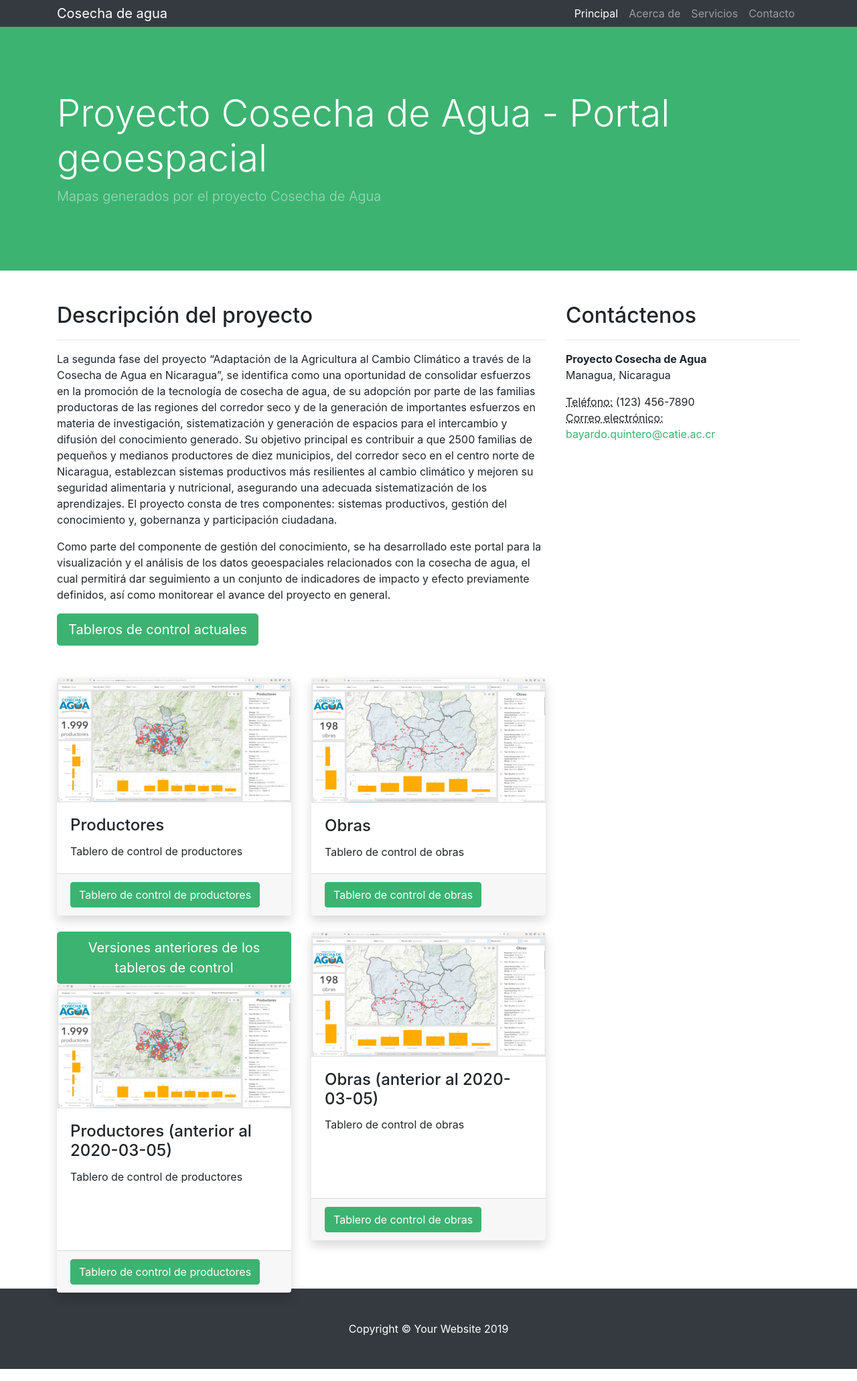
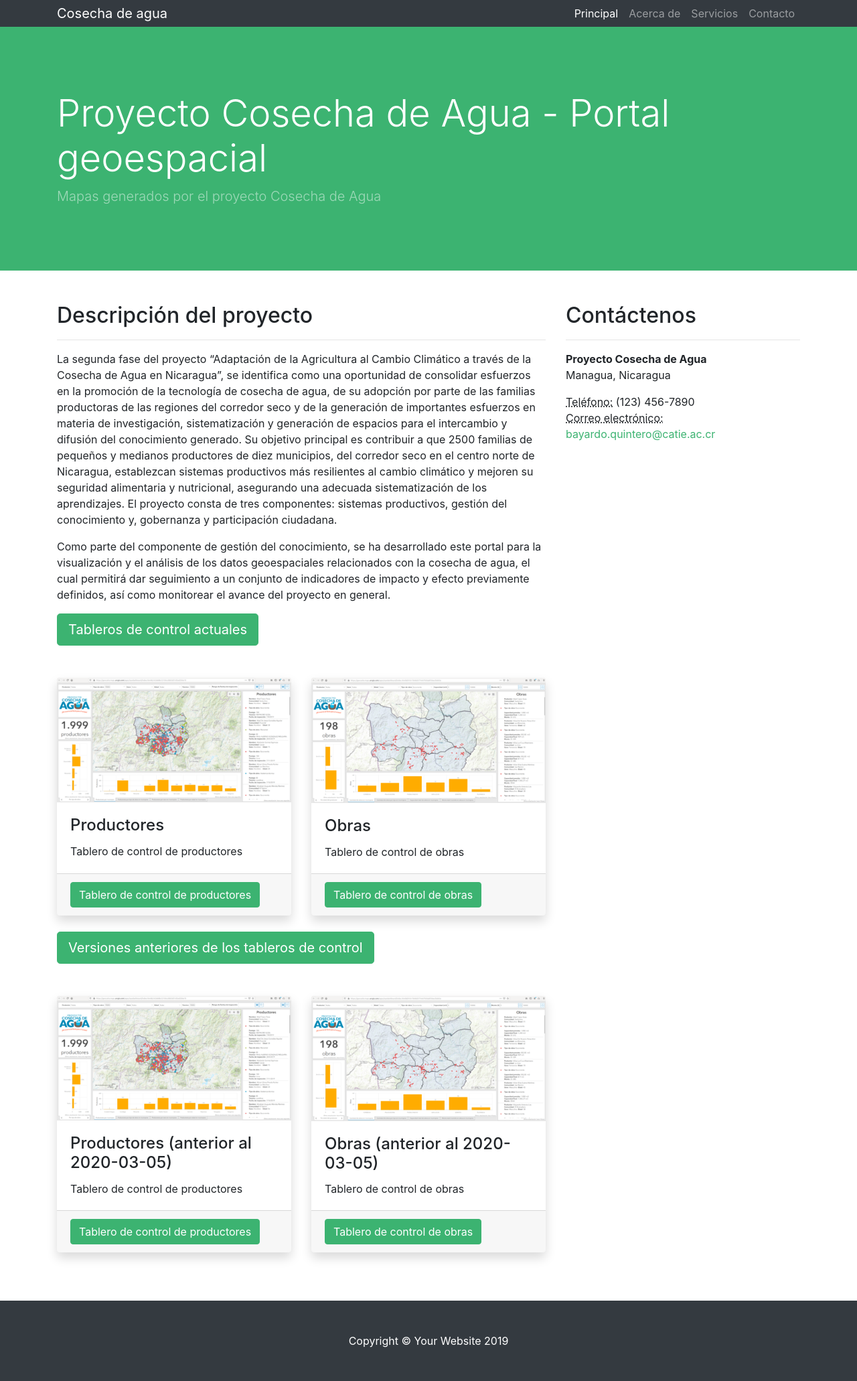
Before and after one commit to geo-cosecha-agua/geo-cosecha-agua.github.io, a Jekyll site: the page built from index.html, in a window 1280 px wide. Shown: the whole page at 67% size. Built offline with Jekyll 4.4.1, drawn with Linux system fonts in a browser that asks for light colours.

Commit message:
Update index.html

```diff
--- a/index.html
+++ b/index.html
@@ -51,8 +51,13 @@ layout: default
 <!-- /.row -->
 
 <div class="row">
+  <div class="col-md-8 mb-5">
+    <a class="btn btn-primary btn-lg" href="#">Versiones anteriores de los tableros de control</a>
+  </div>
+</div>
+
+<div class="row">
   <div class="col-md-4 mb-4">
-    <a class="btn btn-primary btn-lg" href="#">Versiones anteriores de los tableros de control</a>
     <div class="card border-0 shadow h-100">
       <img class="card-img-top" src="assets/img/tablero-control-productores_reducido.png" alt="" />
       <div class="card-body">
```
